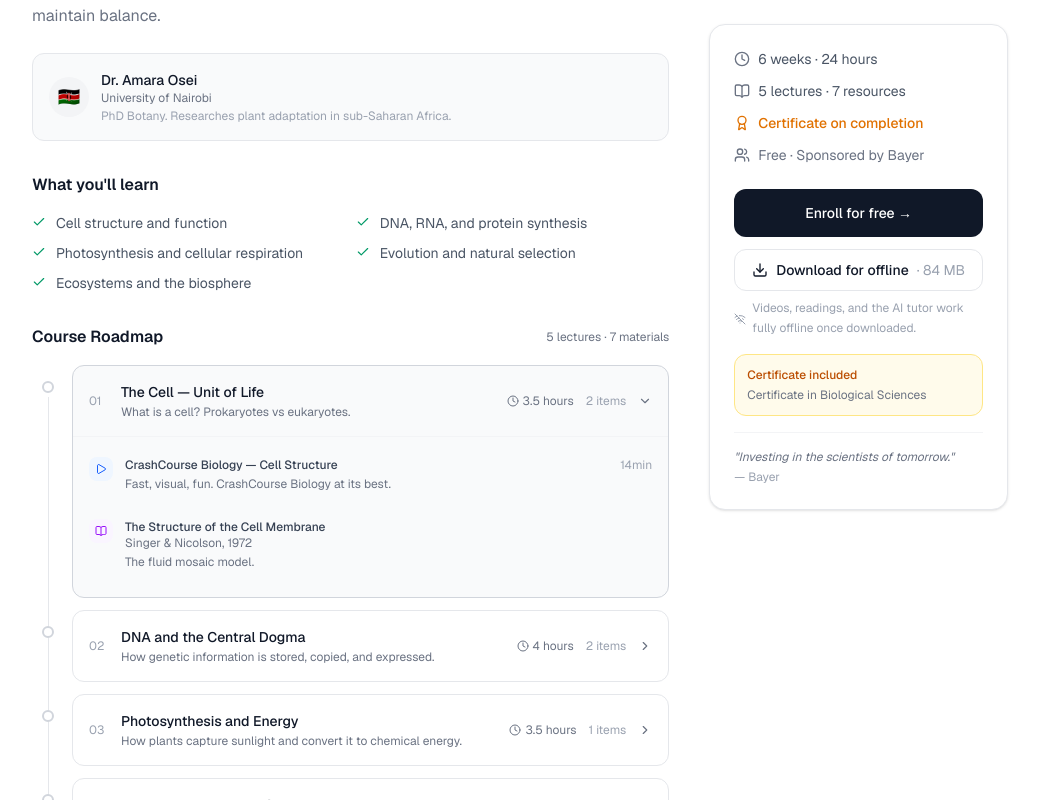
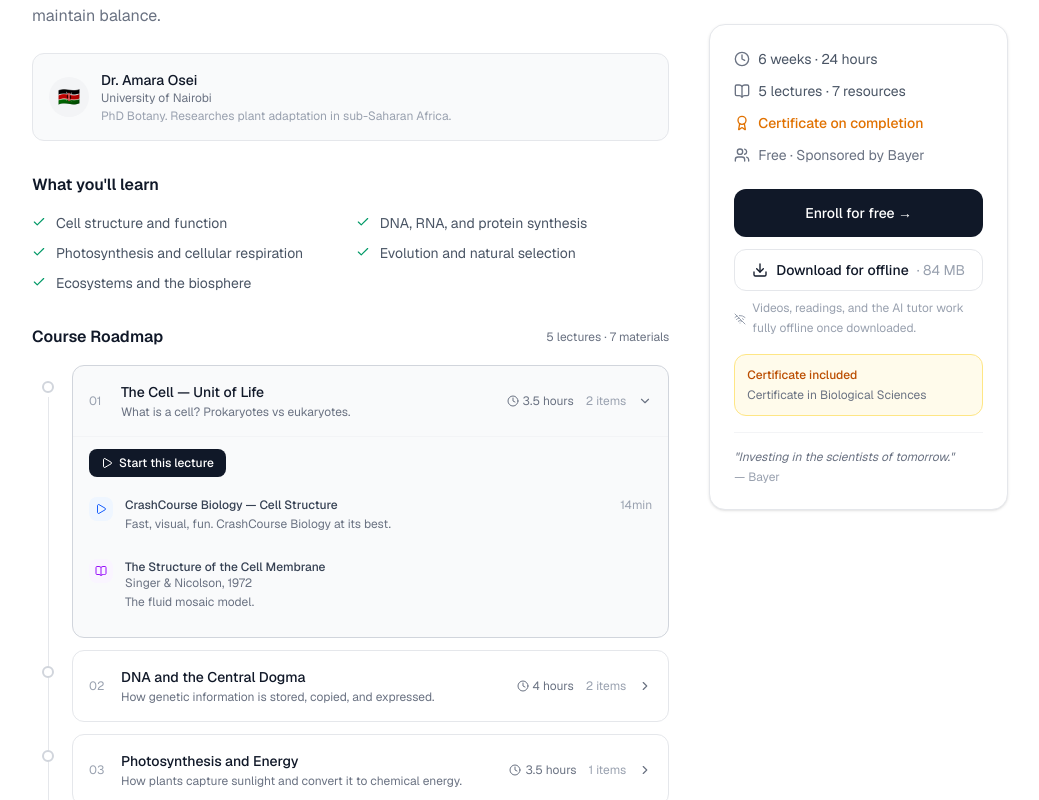
Before and after one commit to Eshaank08/learnbridge, a Next.js app in the folder frontend/: page /courses/biology-foundations in a window 1280 px wide. Both pictures are taken after a click on the button 490 px from the left and 886 px from the top of the page. Shown: the part 486-1286 px from the top of the page, without its empty margins (120-1159 px from the left). Built offline with nearby package versions, Linux system fonts and the light colour scheme; no server answers.

Commit message:
Remove auth wall — enroll goes directly to learn page, add per-lecture start button

```diff
--- a/frontend/app/courses/[id]/page.tsx
+++ b/frontend/app/courses/[id]/page.tsx
@@ -15,7 +15,6 @@ import {
   Users,
   WifiOff,
 } from "lucide-react";
-import { useAuth } from "@/lib/auth-context";
 import DownloadButton from "@/components/DownloadButton";
 
 type Material = { type: string; title: string; duration?: string; author?: string; url?: string; description?: string };
@@ -52,9 +51,8 @@ const MAT_COLOR: Record<string, string> = {
 export default function CourseDetailPage() {
   const { id } = useParams<{ id: string }>();
   const router = useRouter();
-  const { user } = useAuth();
   const [course, setCourse] = useState<Course | null>(null);
-  const [expanded, setExpanded] = useState<string | null>("lec-1");
+  const [expanded, setExpanded] = useState<string | null>(null);
   const [enrolled, setEnrolled] = useState(false);
 
   useEffect(() => {
@@ -66,13 +64,14 @@ export default function CourseDetailPage() {
   }, [id]);
 
   const enroll = () => {
-    if (!user) {
-      router.push("/auth/signup");
-      return;
-    }
     localStorage.setItem(`lb_enrolled_${id}`, "1");
     setEnrolled(true);
     router.push(`/learn/${id}/${course?.lectures[0]?.id}`);
+  };
+
+  const startLecture = (lectureId: string) => {
+    localStorage.setItem(`lb_enrolled_${id}`, "1");
+    router.push(`/learn/${id}/${lectureId}`);
   };
 
   const totalMaterials = course?.lectures.reduce((sum, l) => sum + l.materials.length, 0) || 0;
@@ -208,7 +207,15 @@ export default function CourseDetailPage() {
                             transition={{ duration: 0.2 }}
                             className="px-4 pb-4 space-y-2 border-t border-gray-100"
                           >
-                            <div className="pt-3 space-y-2">
+                            <div className="pt-3 pb-1">
+                              <button
+                                onClick={() => startLecture(lec.id)}
+                                className="inline-flex items-center gap-1.5 text-xs font-medium text-white bg-gray-900 hover:bg-gray-700 px-3 py-1.5 rounded-lg transition-colors"
+                              >
+                                <Play className="w-3 h-3" /> Start this lecture
+                              </button>
+                            </div>
+                            <div className="space-y-2">
                               {lec.materials.map((mat, mi) => {
                                 const Icon = MAT_ICON[mat.type] || BookOpen;
                                 return (
```
